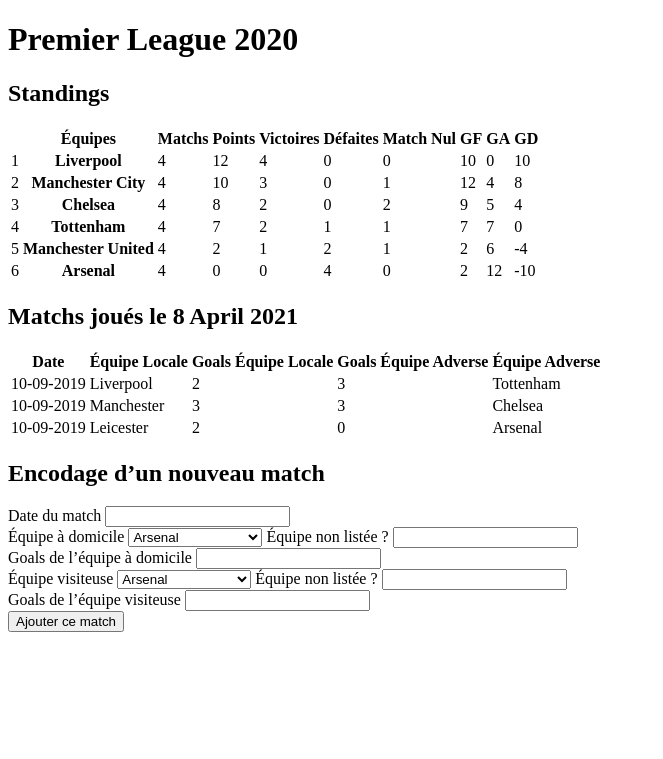
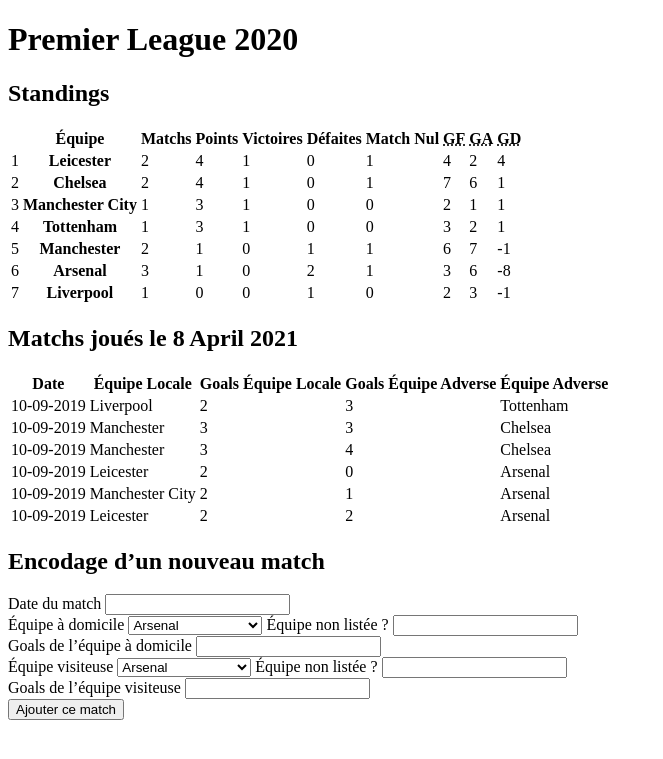
Before and after one commit to MaideAkdede/scores-goes-db-dcs, a PHP site: page / in a window 1280 px wide. Shown: the top 759 px of the page, without its empty margins (0-663 px from the left). Run offline with PHP 8.4, Linux system fonts and the light colour scheme.

Commit message:
:pencil2: Complete Tables and View

```diff
--- a/data/matches.csv
+++ b/data/matches.csv
@@ -1,4 +1,7 @@
 match-date,home-team,home-team-goals,away-team-goals,away-team
 2019-09-10,Liverpool,2,3,Tottenham
 2019-09-10,Manchester,3,3,Chelsea
+2019-09-10,Manchester,3,4,Chelsea
 2019-09-10,Leicester,2,0,Arsenal
+2019-09-10,Manchester City,2,1,Arsenal
+2019-09-10,Leicester,2,2,Arsenal
--- a/index.php
+++ b/index.php
@@ -5,11 +5,70 @@
 
 define('FILE_PATH', 'data/matches.csv');
 $matches = [];
+$standings = [];
+$teams = [];
+
+function getEmptyStatsArray(){
+    return [
+        'games'=>0,
+        'points'=>0,
+        'wins'=>0,
+        'losses'=>0,
+        'draws'=>0,
+        'GF'=>0,
+        'GA'=>0,
+        'GD'=>0,
+    ];
+}
 
 $handle = fopen(FILE_PATH, 'r');
 $header = fgetcsv($handle, 1000);
+
 while ($line = fgetcsv($handle, 1000)){
-    $matches[] = array_combine($header, $line);
+    $match = array_combine($header, $line);
+    $matches[] = $match;
+    $homeTeam = $match['home-team'];
+    $awayTeam = $match['away-team'];
+    if(!array_key_exists($homeTeam, $standings)){
+        $standings[$homeTeam] = getEmptyStatsArray();
+    }
+    if(!array_key_exists($awayTeam, $standings)){
+        $standings[$awayTeam] = getEmptyStatsArray();
+    }
+    $standings[$homeTeam]['games']++;
+    $standings[$awayTeam]['games']++;
+
+    if($match['home-team-goals'] === $match['away-team-goals'] ){
+        $standings[$homeTeam]['points']++;
+        $standings[$awayTeam]['points']++;
+        $standings[$homeTeam]['draws']++;
+        $standings[$awayTeam]['draws']++;
+    } elseif ($match['home-team-goals'] > $match['away-team-goals']){
+        $standings[$homeTeam]['points']+=3;
+        $standings[$homeTeam]['wins']++;
+        $standings[$awayTeam]['losses']++;
+    } else {
+        $standings[$awayTeam]['points']+=3;
+        $standings[$awayTeam]['wins']++;
+        $standings[$homeTeam]['losses']++;
+    }
+    $standings[$homeTeam]['GF']+=$match['home-team-goals'];
+    $standings[$homeTeam]['GA']+=$match['away-team-goals'];
+    $standings[$awayTeam]['GF']+=$match['away-team-goals'];
+    $standings[$awayTeam]['GA']+=$match['home-team-goals'];
+    $standings[$homeTeam]['GD']+=$standings[$homeTeam]['GF'] - $standings[$homeTeam]['GA'] ;
+    $standings[$awayTeam]['GD']+=$standings[$awayTeam]['GF'] - $standings[$awayTeam]['GA'] ;
 }
+uasort($standings, function ($homeTeam, $awayTeam){
+    if($homeTeam['points'] === $awayTeam['points']){
+        if($homeTeam['GD'] > $awayTeam['GD']){
+            return -1;
+        } else {
+            return 1;
+        }
+    }
+    return $homeTeam['points'] > $awayTeam['points'] ? -1 : 1;
+});
+$teams = array_keys($standings);
 
 require('views/vue.php');
--- a/views/vue.php
+++ b/views/vue.php
@@ -12,90 +12,33 @@
         <thead>
         <tr>
             <td></td>
-            <th scope="col">Équipes</th>
+            <th scope="col">Équipe</th>
             <th scope="col">Matchs</th>
             <th scope="col">Points</th>
             <th scope="col">Victoires</th>
             <th scope="col">Défaites</th>
             <th scope="col">Match Nul</th>
-            <th scope="col">GF</th>
-            <th scope="col">GA</th>
-            <th scope="col">GD</th>
+            <th scope="col"><abbr title="Goals en Faveur">GF</abbr></th>
+            <th scope="col"><abbr title="Goals Adverses/contres">GA</abbr></th>
+            <th scope="col"><abbr title="Différences de Goal">GD</abbr></th>
         </tr>
         </thead>
         <tbody>
+        <?php $i= 1; ?>
+        <?php foreach ($standings as $team => $teamStats): ?>
             <tr>
-            <td>1</td>
-            <th scope="row">Liverpool</th>
-            <td>4</td>
-            <td>12</td>
-            <td>4</td>
-            <td>0</td>
-            <td>0</td>
-            <td>10</td>
-            <td>0</td>
-            <td>10</td>
+                <td><?= $i++ ?></td>
+                <th scope="row"><?= $team ?></th>
+                <td><?= $teamStats['games'] ?></td>
+                <td><?= $teamStats['points'] ?></td>
+                <td><?= $teamStats['wins'] ?></td>
+                <td><?= $teamStats['losses'] ?></td>
+                <td><?= $teamStats['draws'] ?></td>
+                <td><?= $teamStats['GF'] ?></td>
+                <td><?= $teamStats['GA'] ?></td>
+                <td><?= $teamStats['GD'] ?></td>
             </tr>
-        <tr>
-            <td>2</td>
-            <th scope="row">Manchester City</th>
-            <td>4</td>
-            <td>10</td>
-            <td>3</td>
-            <td>0</td>
-            <td>1</td>
-            <td>12</td>
-            <td>4</td>
-            <td>8</td>
-        </tr>
-        <tr>
-            <td>3</td>
-            <th scope="row">Chelsea</th>
-            <td>4</td>
-            <td>8</td>
-            <td>2</td>
-            <td>0</td>
-            <td>2</td>
-            <td>9</td>
-            <td>5</td>
-            <td>4</td>
-        </tr>
-        <tr>
-            <td>4</td>
-            <th scope="row">Tottenham</th>
-            <td>4</td>
-            <td>7</td>
-            <td>2</td>
-            <td>1</td>
-            <td>1</td>
-            <td>7</td>
-            <td>7</td>
-            <td>0</td>
-        </tr>
-        <tr>
-            <td>5</td>
-            <th scope="row">Manchester United</th>
-            <td>4</td>
-            <td>2</td>
-            <td>1</td>
-            <td>2</td>
-            <td>1</td>
-            <td>2</td>
-            <td>6</td>
-            <td>-4</td>
-        </tr>
-        <tr>
-            <td>6</td>
-            <th scope="row">Arsenal</th>
-            <td>4</td>
-            <td>0</td>
-            <td>0</td>
-            <td>4</td>
-            <td>0</td>
-            <td>2</td>
-            <td>12</td>
-            <td>-10</td>
-        </tr>
+        <?php endforeach; ?>
         </tbody>
     </table>
 </section>
@@ -104,11 +47,15 @@
     <table>
         <thead>
         <tr>
-            <th>Date</th><th>Équipe Locale</th><th>Goals Équipe Locale</th><th>Goals Équipe Adverse</th><th>Équipe Adverse</th>
+            <th>Date</th>
+            <th>Équipe Locale</th>
+            <th>Goals Équipe Locale</th>
+            <th>Goals Équipe Adverse</th>
+            <th>Équipe Adverse</th>
         </tr>
         </thead>
         <tbody>
-        <?php foreach($matches as $match): ?>
+        <?php foreach ($matches as $match): ?>
             <tr>
                 <td><?= (new DateTime($match['match-date']))->format('j-m-Y') ?></td>
                 <td><?= $match['home-team'] ?></td>
@@ -116,7 +63,7 @@
                 <td><?= $match['away-team-goals'] ?></td>
                 <td><?= $match['away-team'] ?></td>
             </tr>
-        <?php endforeach;?>
+        <?php endforeach; ?>
 
         </tbody>
     </table>
```
Lines whose indentation alone changed are shown as unchanged.
